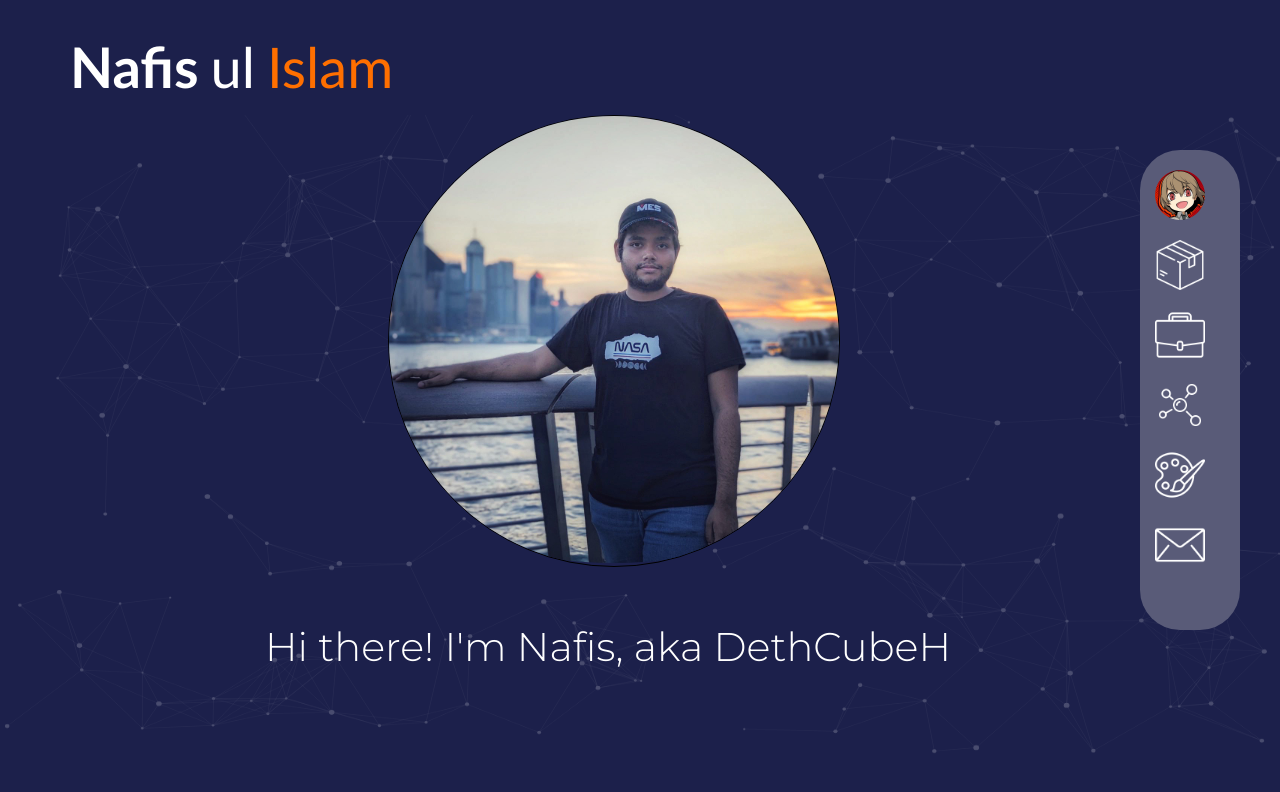
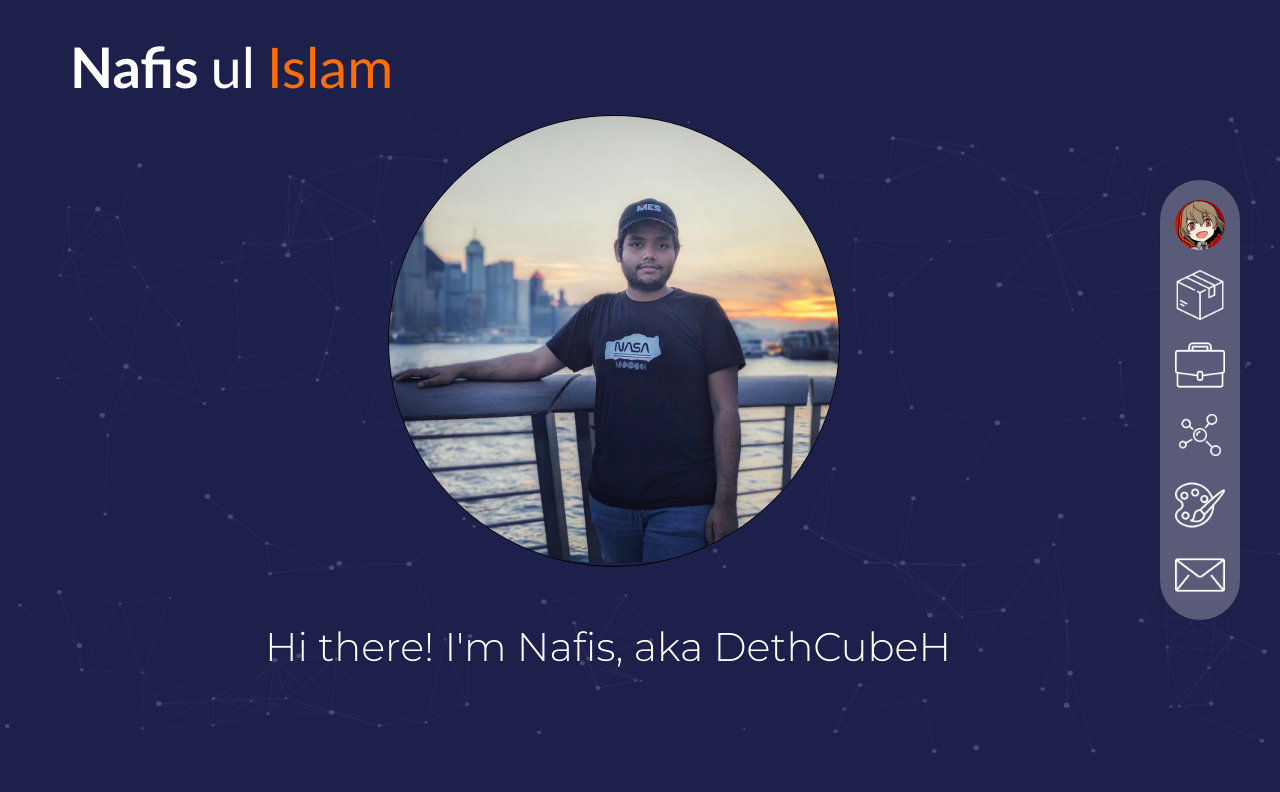
Before and after one commit to DethCubeHax/Portfolio-2.0, a React (Vite) app: page / in a window 1280 px wide. Shown: the top 792 px of the page. Built offline with nearby package versions, Linux system fonts and the light colour scheme; a web font is replaced by a local one.

Commit message:
Added the navigation slider

```diff
--- a/src/Home.css
+++ b/src/Home.css
@@ -188,11 +188,11 @@ and line up on the bottom
 
 .NavPanel {
     position: fixed;
-    min-width: 100px;
+    min-width: 80px;
     height: 80px;
     background-color: #595b78;
     right: 40px;
-    top: calc(50% - 250px);
+    top: calc(50% - 220px);
     border-radius: 40px;
     transition: width 0.5s ease, height 0.5s ease, background-color 0.5s ease;
     z-index: 100;
@@ -205,7 +205,7 @@ and line up on the bottom
 
 .NavPanel.loaded {
     width: 80px;
-    height: 480px;
+    height: 440px;
     transition: width 0.5s ease, height 0.5s ease;
 }
 
```
